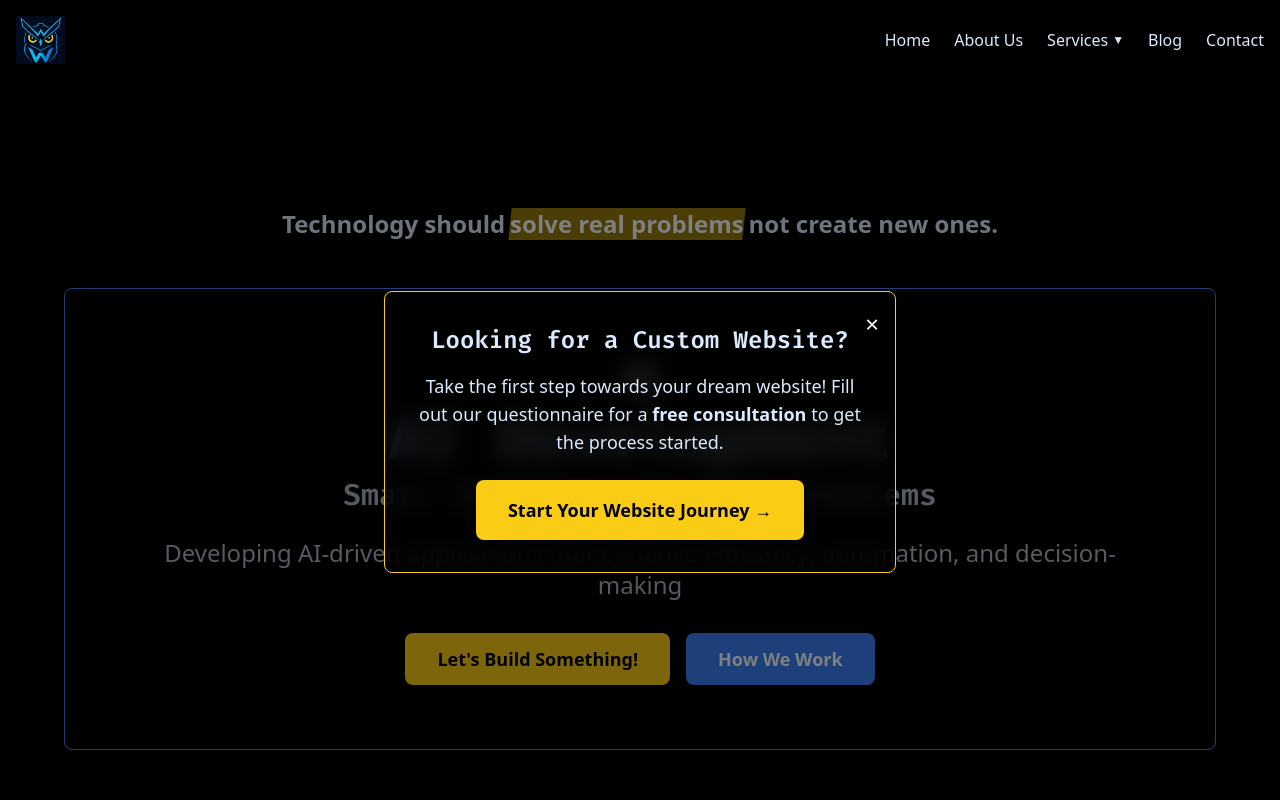
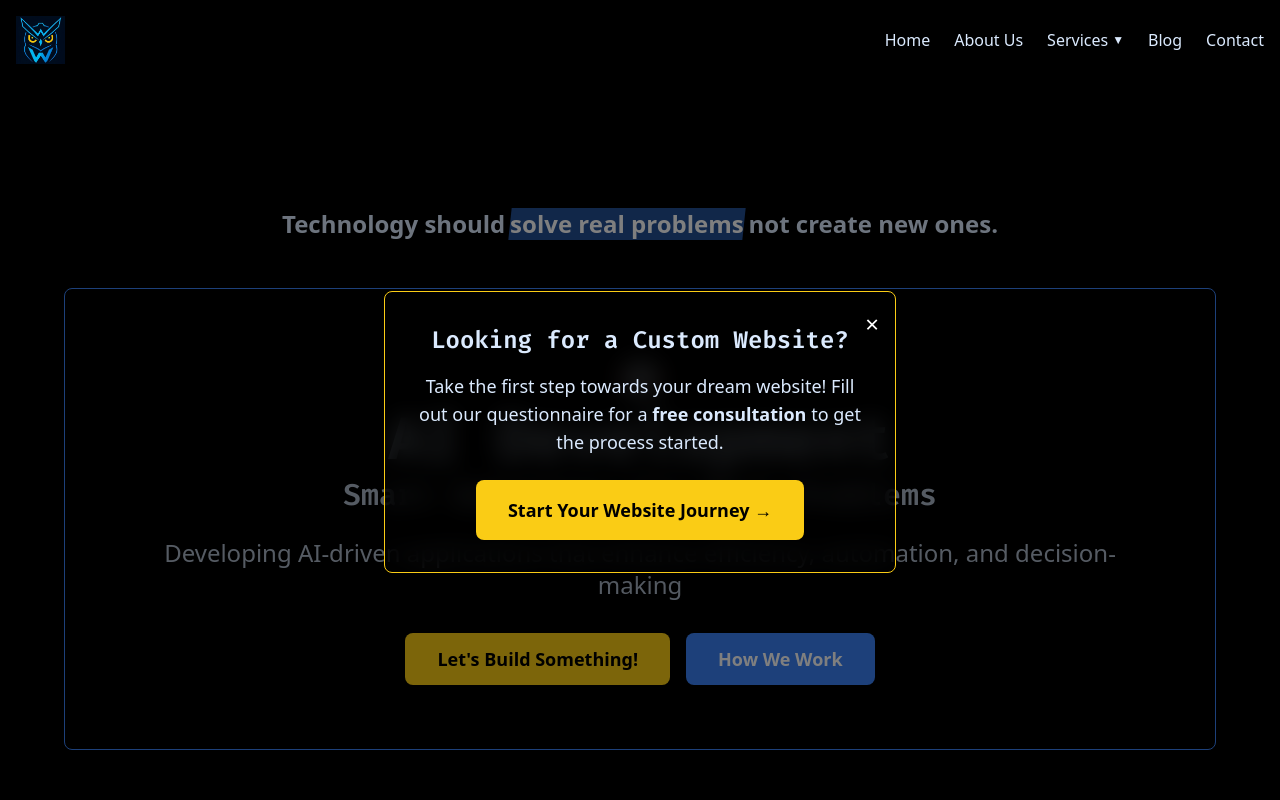
Before and after one commit to LtShibby/wozwize-portfolio, a React (Vite) app: page / in a window 1280 px wide. Shown: the top 800 px of the page. Built offline with nearby package versions, Linux system fonts and the light colour scheme.

Commit message:
updating highlight color in motto

```diff
--- a/src/components/marketing/HeroSection.jsx
+++ b/src/components/marketing/HeroSection.jsx
@@ -9,7 +9,7 @@ function HeroSection() {
   // Get highlight color directly from theme.button
   const getHighlightColor = () => {
     // Extract the color from theme.button and apply higher opacity
-    return theme.buttonAlt.replace('bg-', '') + ' bg-opacity-60';
+    return theme.button.replace('bg-', '') + ' bg-opacity-60';
   };
 
   // Split motto into parts for selective highlighting
```
